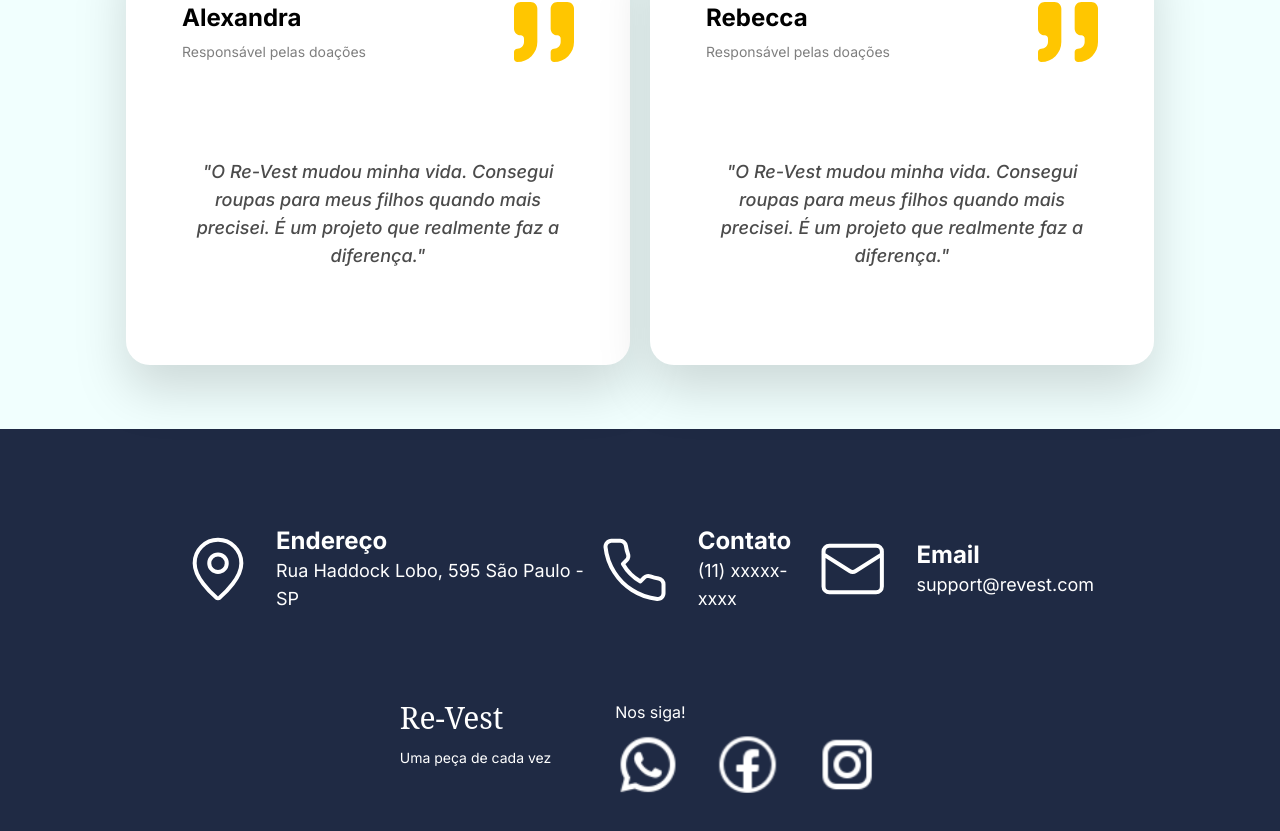
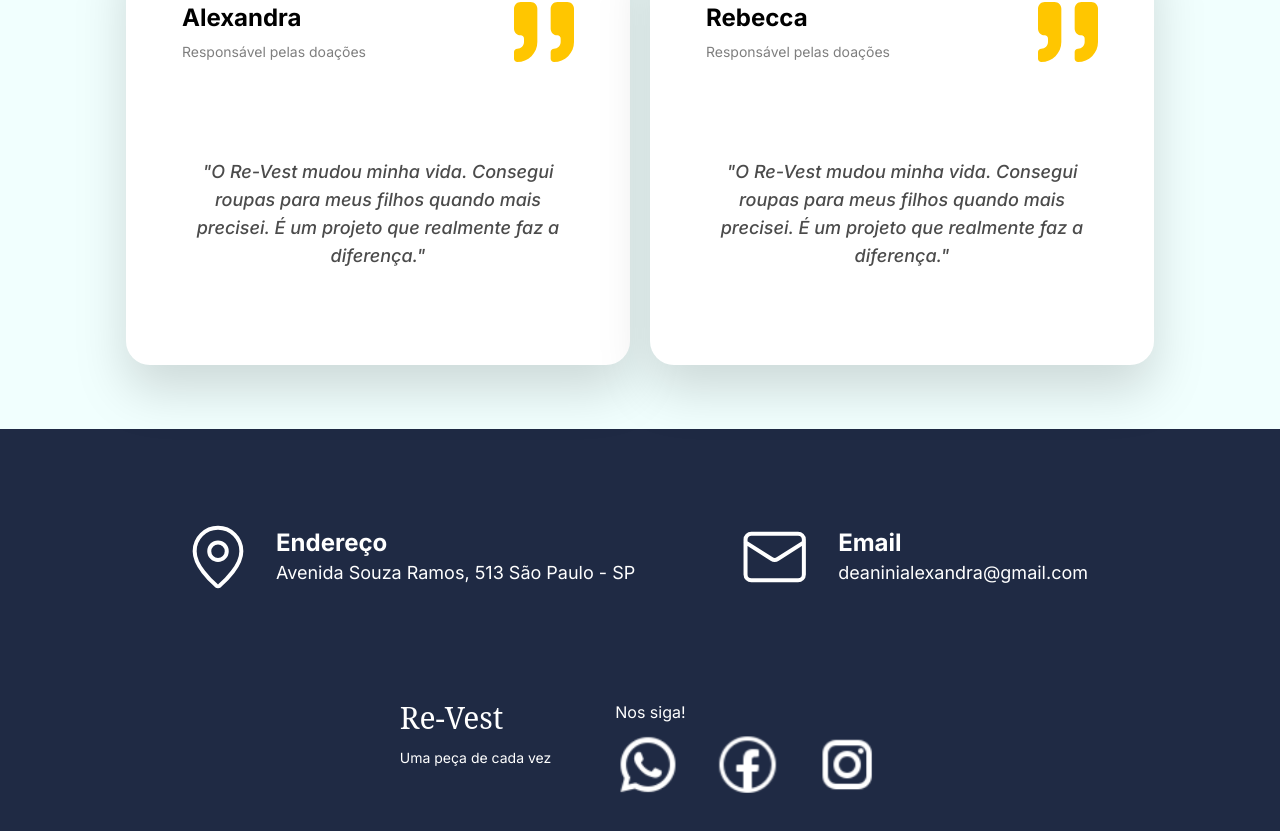
Before and after one commit to Re-vest/web, a React (Vite) app: page / in a window 1280 px wide. Shown: the part 2322-3153 px from the top of the page. Built offline with nearby package versions, Linux system fonts and the light colour scheme; a web font is replaced by a local one.

Commit message:
Ligação das KPI'S

```diff
--- a/src/components/Footer.jsx
+++ b/src/components/Footer.jsx
@@ -1,61 +1,57 @@
-import endereco from '../assets/endereco.svg'
-import Contato from '../assets/contato.svg'
-import Email from '../assets/email.svg'
-import Whats from '../assets/whats.svg'
-import Facebook from '../assets/facebook.svg'
-import Instagram from '../assets/instagram.svg'
+import endereco from "../assets/endereco.svg";
+import Contato from "../assets/contato.svg";
+import Email from "../assets/email.svg";
+import Whats from "../assets/whats.svg";
+import Facebook from "../assets/facebook.svg";
+import Instagram from "../assets/instagram.svg";
 
 export function Footer() {
   return (
-    <footer id='contato' className="h-[464px] bg-blue-950 flex flex-col items-center justify-between py-24 px-48 text-white">
-      <div className='w-full flex justify-between'>
-      <div className='flex gap-8 items-center'>
-      <img src={Email} alt="asd" />
+    <footer
+      id="contato"
+      className="h-[464px] bg-blue-950 flex flex-col items-center justify-between py-24 px-48 text-white"
+    >
+      <div className="w-full flex justify-between">
+        <div className="flex gap-8 items-center">
+          <a
+            href="https://www.google.com/maps/search/?api=1&query=Avenida+Souza+Ramos,+513,+08490490"
+            target="_blank"
+            rel="noopener noreferrer"
+          >
+            <img src={Email} alt="Localização" className="cursor-pointer" />
+          </a>
 
-
-        <div className='flex flex-col'>
-          <span className='font-bold text-2xl'>Endereço</span>
-          <p className='text-lg'>Rua Haddock Lobo, 595 São Paulo - SP</p>
+          <div className="flex flex-col">
+            <span className="font-bold text-2xl">Endereço</span>
+            <p className="text-lg">Avenida Souza Ramos, 513 São Paulo - SP</p>
           </div>
         </div>
 
-      <div className='flex gap-8 items-center'>
-        <img src={endereco} alt="asd" />
+        <div className="flex gap-8 items-center">
+          <img src={Contato} alt="asd" />
 
-        <div className='flex flex-col'>
-          <span className='font-bold text-2xl'>Contato</span>
-          <p className='text-lg'>(11) xxxxx-xxxx</p>
+          <div className="flex flex-col">
+            <span className="font-bold text-2xl">Email</span>
+            <p className="text-lg">deaninialexandra@gmail.com</p>
+          </div>
         </div>
       </div>
 
-      <div className='flex gap-8 items-center'>
-
-        <img src={Contato} alt="asd" />
-
-        <div className='flex flex-col'>
-          <span className='font-bold text-2xl'>Email</span>
-          <p className='text-lg'>support@revest.com</p>
-        </div>
+      <div className="flex gap-16">
+        <div className="h-full flex flex-col gap-3">
+          <h1 className="font-rhodium text-3xl">Re-Vest</h1>
+          <span className="text-sm">Uma peça de cada vez</span>
         </div>
 
-      </div>
-
-      <div className='flex gap-16'>
-        <div className='h-full flex flex-col gap-3'>
-          <h1 className='font-rhodium text-3xl'>Re-Vest</h1>
-          <span className='text-sm'>Uma peça de cada vez</span>
-        </div>
-
-        <div className='flex flex-col gap-2'>
+        <div className="flex flex-col gap-2">
           <span>Nos siga!</span>
-          <div className='flex items-center gap-8'>
+          <div className="flex items-center gap-8">
             <img src={Whats} alt="" />
             <img src={Facebook} alt="" />
             <img src={Instagram} alt="" />
-
           </div>
         </div>
       </div>
     </footer>
-  )
+  );
 }
--- a/src/pages/Dashboard/index.jsx
+++ b/src/pages/Dashboard/index.jsx
@@ -25,17 +25,20 @@ export function Dashboard() {
   const [city, setCity] = useState("");
   const [categoriaMaisVendida, setCategoriaMaisVendida] = useState();
   const [semana, setSemana] = useState([]);
-  const [totalVendido, setTotalVendido] = useState(0.0);
+  const [totalArrecadado, setTotalArrecadado] = useState(0.0);
   const [currentIndex, setCurrentIndex] = useState(0);
   const [atividades, setAtividade] = useState([]);
   const [mostrarAtividades, setMostrarAtividades] = useState(false);
+  const [totalVendido, setTotalVendido] = useState(0);
 
   // const [semana, setTotal] = useState([])
   const getWeather = useCallback(async () => {
     try {
       api.get("/api").then((response) => {
         response.data.results.forecast.splice(-2);
-        setClimaPorDia(response.data.results.forecast);
+        setTimeout(() => {
+          setClimaPorDia(response.data.results.forecast);
+        }, 300);
         setCity(response.data.results.city);
         response.data.results.forecast.map((clima) => {
           setSemana((prev) => [...prev, clima.weekday]);
@@ -45,6 +48,8 @@ export function Dashboard() {
       console.log(e);
     }
   }, []);
+
+  console.log(climaPorDia);
 
   const getCategoria = useCallback(async () => {
     try {
@@ -92,19 +97,35 @@ export function Dashboard() {
 
   const getVendas = useCallback(async () => {
     let valorTotal = 0;
+    let valorVendido = 0;
     try {
       const response = await api.get("/vendas");
+      const dataAtual = new Date();
 
       response.data.map((venda) => {
-        valorTotal += venda.valorTotal;
+        valorTotal +=
+          new Date(venda.dataVenda + "T00:00:00").toLocaleDateString(
+            "pt-BR"
+          ) === dataAtual.toLocaleDateString("pt-BR")
+            ? venda.valorTotal
+            : 0;
+        valorVendido +=
+          new Date(venda.dataVenda + "T00:00:00").toLocaleDateString(
+            "pt-BR"
+          ) === dataAtual.toLocaleDateString("pt-BR")
+            ? 1
+            : 0;
       });
     } catch (e) {
       console.log(e);
     }
     setTimeout(() => {
-      setTotalVendido(valorTotal);
+      setTotalArrecadado(valorTotal);
+      setTotalVendido(valorVendido);
     }, 100);
   }, []);
+
+  console.log(totalVendido);
 
   const getVendasPorEvento = useCallback(async (id) => {
     let valorTotal = 0;
@@ -113,8 +134,8 @@ export function Dashboard() {
         `/produtos/vendidos-evento?eventoId=${id}`
       );
 
-      if (response.data) setTotalVendido(response.data);
-      else setTotalVendido(0);
+      if (response.data) setTotalArrecadado(response.data);
+      else setTotalArrecadado(0);
     } catch (e) {
       console.log(e);
     }
@@ -145,6 +166,7 @@ export function Dashboard() {
         navigate('/login')
       }*/
 
+    getVendas();
     getWeather();
     getEvents();
     getCategoria();
@@ -221,24 +243,39 @@ export function Dashboard() {
               <CardDash
                 icon={<ShoppingBasket />}
                 title={"Total de Vendas"}
-                value={"R$ 36,00"}
+                value={totalVendido}
               />
               <CardDash
                 icon={<CircleDollarSign />}
                 title={"Valor arrecadado"}
-                value={"R$ 578,00"}
+                value={totalArrecadado.toFixed(2)}
               />
               <CardDash
                 icon={<Shirt />}
                 title={"Top 1 categoria"}
-                value={"Calça"}
+                value={categoriaMaisVendida}
               />
               <CardDash
                 icon={<Users />}
                 title={"Voluntários Ativos"}
                 value={"15"}
               />
-              <CardDash icon={<SunDim />} title={"Api Clima"} value={"25° C"} />
+              <CardDash
+                icon={
+                  <img
+                    src={
+                      climaPorDia.length
+                        ? `${urlSvg}${climaPorDia[0].condition}.svg`
+                        : `${urlSvg}cloud.svg`
+                    }
+                    alt=""
+                  />
+                }
+                title={"Api Clima"}
+                value={
+                  climaPorDia.length ? climaPorDia[0].max + "° C" : "Carregando"
+                }
+              />
             </div>
             {events.length ? (
               <div className={dash["grafico"]}>
@@ -298,7 +335,7 @@ export function Dashboard() {
             <div className={dash["cards"]}>
               <div className={dash["vendas"]}>
                 <p>Valor arrecadado no evento</p>
-                <h2>R$ {totalVendido.toFixed(2)}</h2>
+                <h2>R$ {totalArrecadado.toFixed(2)}</h2>
                 {/* <p>1,7% a mais que na última edição</p> */}
               </div>
 
```
Lines whose indentation alone changed are shown as unchanged.
